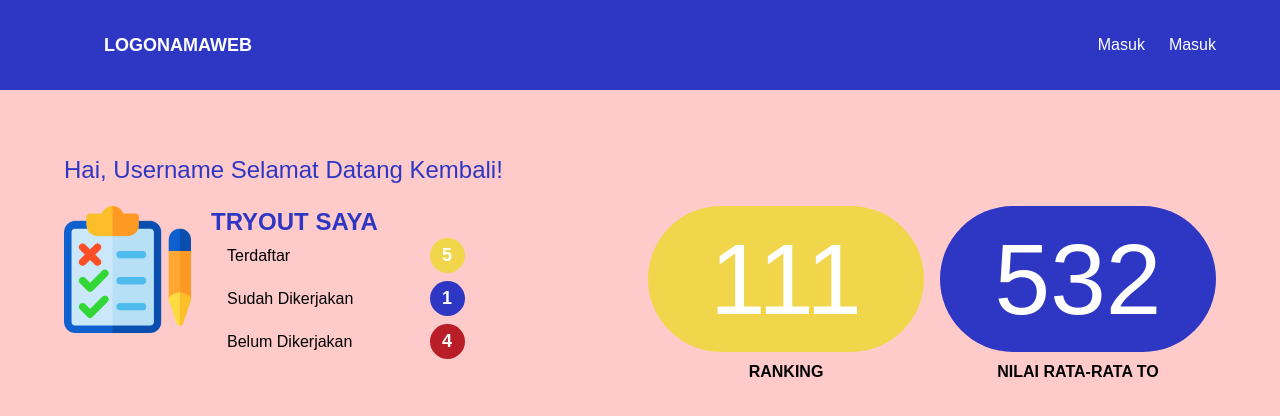
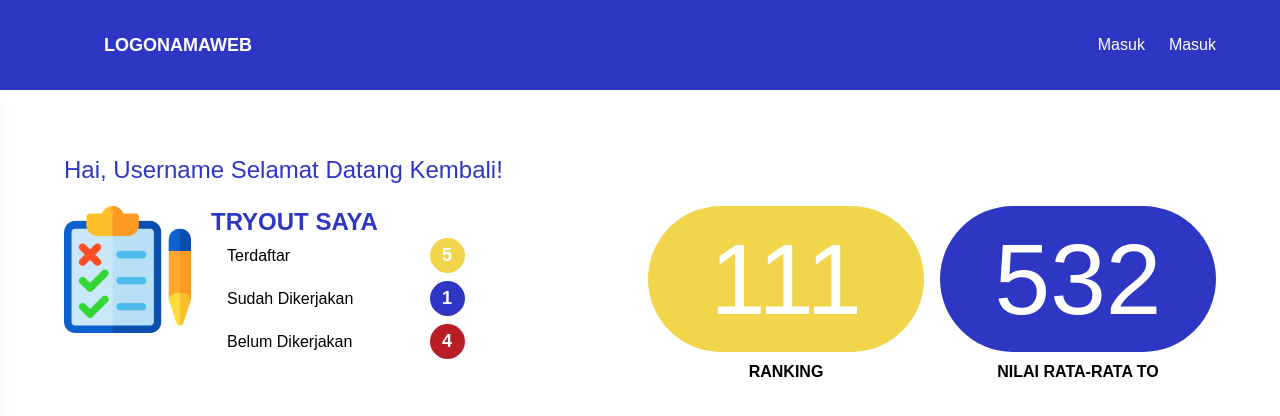
Before and after one commit to deffinad/Tryout, a React (Create React App) app: page /home in a window 1280 px wide. Shown: the top 416 px of the page. Built offline with nearby package versions, Linux system fonts and the light colour scheme; some icons are missing.

Commit message:
change background color content

```diff
--- a/src/components/Layout/Sidebar/index.js
+++ b/src/components/Layout/Sidebar/index.js
@@ -7,7 +7,7 @@ import VerticalItem from './VerticalItem'
 export const Sidebar = ({toggle}) => {
   const [activeMenu, setActiveMenu] = useState({})
   return (
-    <aside className={`h-[100vh] w-[270px] z-10 bg-[#E5E5E5] fixed top-[90px] py-8 ${toggle ? 'translate-x-0' : '-translate-x-[270px]'} transition-all duration-500`}>
+    <aside className={`h-[100vh] w-[270px] z-10 bg-[#E5E5E5] fixed top-[90px] shadow-lg py-8 ${toggle ? 'translate-x-0' : '-translate-x-[270px]'} transition-all duration-500`}>
       {
         routesMain && routesMain.map(item => (
           <div key={item.id}>
--- a/src/components/Layout/index.js
+++ b/src/components/Layout/index.js
@@ -9,7 +9,7 @@ const Layout = ({ children }) => {
     return (
         <section className='overflow-hidden z-0'>
             <Navbar toggle={toggleSidebar} setToggle={() => setToggleSidebar(!toggleSidebar)} />
-            <div className={`pt-[90px] h-[100vh] max-h-[100%] bg-red-200  ${toggleSidebar ? 'ml-[270px]' : 'ml-[0]'} mr-0 transition-all duration-500 overflow-auto`}>
+            <div className={`pt-[90px] h-[100vh] max-h-[100%] ${toggleSidebar ? 'ml-[270px]' : 'ml-[0]'} mr-0 transition-all duration-500 overflow-auto`}>
                 <div className='min-h-[100vh] p-16'>
                     {children}
                 </div>
```
